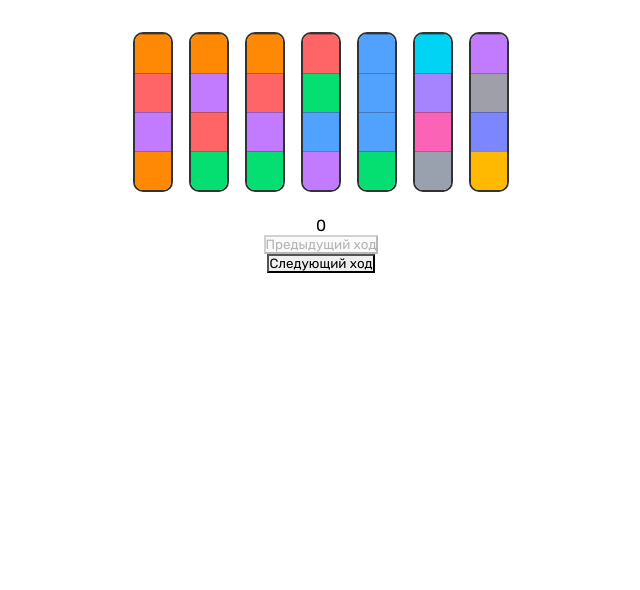
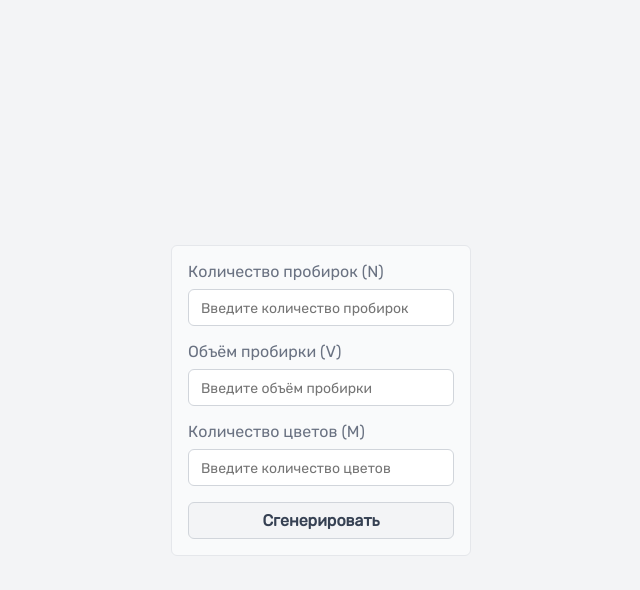
Before and after one commit to Kicshikxo/Liquid-Sort-Solver, a Vue app: page / in a window 1280 px wide. Shown: the top 590 px of the page, without its empty margins (319-959 px from the left). Built offline with nearby package versions, Linux system fonts and the light colour scheme.

Commit message:
feat: add sorter params form

```diff
--- a/src/App.vue
+++ b/src/App.vue
@@ -1,7 +1,80 @@
 <template>
-  <LiquidSort />
+  <main class="main">
+    <section class="page">
+      <form ref="form" class="form" @submit.prevent="onSubmit">
+        <div class="input__field">
+          <label for="city">Количество пробирок (N)</label>
+          <input
+            class="input"
+            type="number"
+            name="tubes-count"
+            placeholder="Введите количество пробирок"
+            required
+          />
+        </div>
+        <div class="input__field">
+          <label for="city">Объём пробирки (V)</label>
+          <input
+            class="input"
+            type="number"
+            name="tube-volume"
+            placeholder="Введите объём пробирки"
+            required
+          />
+        </div>
+        <div class="input__field">
+          <label for="city">Количество цветов (M)</label>
+          <input
+            class="input"
+            type="number"
+            name="color-count"
+            placeholder="Введите количество цветов"
+            required
+          />
+        </div>
+        <button class="button" type="submit">Сгенерировать</button>
+      </form>
+
+      <LiquidSort :tubes-count="tubesCount" :tube-volume="tubeVolume" :color-count="colorCount" />
+    </section>
+  </main>
 </template>
 
 <script setup lang="ts">
+import { ref } from 'vue'
 import LiquidSort from './components/LiquidSort.vue'
+
+const form = ref<HTMLFormElement | undefined>()
+
+const tubesCount = ref(0)
+const tubeVolume = ref(0)
+const colorCount = ref(0)
+
+function onSubmit() {
+  const formData = new FormData(form.value)
+
+  tubesCount.value = Number(formData.get('tubes-count'))
+  tubeVolume.value = Number(formData.get('tube-volume'))
+  colorCount.value = Number(formData.get('color-count'))
+}
 </script>
+
+<style scoped>
+.main {
+  flex: 1;
+  display: flex;
+  position: relative;
+  overflow-y: auto;
+  overflow-x: hidden;
+}
+.page {
+  display: flex;
+  flex-direction: column;
+  justify-content: center;
+  align-items: center;
+  width: 100%;
+  min-height: 100%;
+  position: absolute;
+  padding: 16px;
+}
+</style>
--- a/src/assets/css/main.css
+++ b/src/assets/css/main.css
@@ -9,3 +9,84 @@
   box-sizing: border-box;
   -webkit-tap-highlight-color: rgba(0, 0, 0, 0);
 }
+
+#app {
+  display: flex;
+  flex-direction: column;
+  width: 100vw;
+  min-width: 100vw;
+  max-width: 100vw;
+  height: 100dvh;
+  min-height: 100dvh;
+  max-height: 100dvh;
+  overflow: hidden;
+  background-color: var(--color-gray-100);
+}
+
+.container {
+  display: flex;
+  flex-direction: column;
+  background-color: var(--color-gray-50);
+  border: 1px solid var(--color-gray-200);
+  border-radius: 6px;
+  padding: 16px;
+  gap: 16px;
+}
+
+.form {
+  display: flex;
+  flex-direction: column;
+  gap: 16px;
+  width: 300px;
+  background-color: var(--color-gray-50);
+  border: 1px solid var(--color-gray-200);
+  border-radius: 6px;
+  padding: 16px;
+}
+
+.input {
+  font-size: 1rem;
+  padding: 0.5rem 0.75rem;
+  border-radius: 6px;
+  border: 1px solid #d1d5db;
+  color: #364153;
+  transition: border-color 0.2s;
+}
+.input::placeholder {
+  font-size: 0.875rem;
+}
+.input:focus {
+  border-color: #6a7282;
+}
+.input__field {
+  display: flex;
+  flex-direction: column;
+  gap: 8px;
+}
+.input__field label {
+  color: #6a7282;
+}
+
+.button {
+  cursor: pointer;
+
+  padding: 0.5rem 0.75rem;
+  font-size: 1rem;
+  font-weight: bold;
+  transition: background-color 0.2s, opacity 0.2s;
+  border-radius: 6px;
+
+  color: #364153;
+  background-color: #f3f4f6;
+  border: 1px solid #d1d5db;
+}
+.button:enabled:hover {
+  background-color: #e5e7eb;
+}
+.button:enabled:active {
+  background-color: #d1d5db;
+}
+.button:disabled {
+  cursor: progress;
+  opacity: 0.75;
+}
--- a/src/assets/ts/liquid-sort-solver.ts
+++ b/src/assets/ts/liquid-sort-solver.ts
@@ -44,8 +44,8 @@ export class LiquidSortSolver {
       ]
     }
 
-    const tubes: Tube[] = Array.from({ length: this._tubeCount }, () =>
-      Array(this._tubeVolume).fill(null),
+    const tubes: Tube[] = Array.from({ length: this.tubeCount }, () =>
+      Array(this.tubeVolume).fill(null),
     )
     for (let colorIndex = 0; colorIndex < this.colorCount; colorIndex++) {
       const start = colorIndex * this.tubeVolume
@@ -66,7 +66,7 @@ export class LiquidSortSolver {
     return { color: null, index: -1 }
   }
 
-  public pourColor(tubes: Tube[] = this._tubes, source: number, target: number): boolean {
+  public pourColor(tubes: Tube[] = this.tubes, source: number, target: number): boolean {
     const sourceTube = tubes[source]
     const targetTube = tubes[target]
 
@@ -110,7 +110,7 @@ export class LiquidSortSolver {
     )
   }
 
-  public checkTubesSolved(tubes: Tube[] = this._tubes): boolean {
+  public checkTubesSolved(tubes: Tube[] = this.tubes): boolean {
     return tubes.every(this.checkTubeSolved.bind(this))
   }
 
@@ -118,7 +118,7 @@ export class LiquidSortSolver {
     const checkedStates = new Set<string>()
 
     const queue: { tubes: Tube[]; moves: Move[] }[] = [
-      { tubes: this._tubes.map((tube) => [...tube]), moves: [] },
+      { tubes: this.tubes.map((tube) => [...tube]), moves: [] },
     ]
 
     while (queue.length > 0) {
--- a/src/components/LiquidSort.vue
+++ b/src/components/LiquidSort.vue
@@ -1,61 +1,79 @@
 <template>
-  <div class="puzzle">
+  <div v-if="tubesHistory.length" class="liquid-sort">
+    <div class="container">
       <div class="tubes">
+        <div class="tube-wrapper" v-for="(tube, tubeIndex) in currentHistoryState" :key="tubeIndex">
           <div
-        v-for="(tube, tubeIndex) in currentHistoryState"
-        :key="tubeIndex"
-        :class="['tube', { 'tube--solved': liquidSortSolver.checkTubeSolved(tube) }]"
-      >
+            :class="['tube-cap',{'tube-cap--visible':!tube.some((color: number | null) => color === null) && liquidSortSolver.checkTubeSolved(tube),}]"
+          ></div>
+          <div class="tube">
             <div
               v-for="(color, colorIndex) in [...tube].reverse()"
               :key="colorIndex"
               class="tube-color"
               :style="{
-            backgroundColor:
-              colorMap[color ?? Math.floor(Math.random() * Object.keys(colorMap).length)] || '#ccc',
+            backgroundColor: colorMap[color!] || 'var(--color-gray-200)',
           }"
             />
           </div>
         </div>
+      </div>
+    </div>
 
-    {{ currentHistoryIndex }}
-    <button @click="previousHistoryState" :disabled="currentHistoryIndex === 0">
-      Предыдущий ход
+    <div class="container">
+      <div>
+        Текущий шаг:
+        <input
+          v-model="currentHistoryIndex"
+          :max="tubesHistory.length - 1"
+          class="input"
+          type="number"
+        />
+      </div>
+      <div style="display: flex; gap: 16px">
+        <button class="button" @click="previousHistoryState" :disabled="currentHistoryIndex === 0">
+          Предыдущий шаг
         </button>
-    <button @click="nextHistoryState" :disabled="solutionShown">Следующий ход</button>
-    <p v-if="solutionShown">Решено за {{ liquidSortSolver.moves.length }} ходов</p>
+        <button
+          class="button"
+          @click="nextHistoryState"
+          :disabled="currentHistoryIndex >= tubesHistory.length || tubesHistory.length <= 1"
+        >
+          Следующий шаг
+        </button>
+      </div>
+    </div>
   </div>
 </template>
 
 <script setup lang="ts">
-import { computed, onMounted, ref } from 'vue'
+import { computed, ref, watch } from 'vue'
 import { LiquidSortSolver } from '../assets/ts/liquid-sort-solver'
+
 const props = withDefaults(
   defineProps<{
     tubesCount?: number
     tubeVolume?: number
-    colorsCount?: number
+    colorCount?: number
   }>(),
   {
-    tubesCount: 7,
+    tubesCount: 14,
     tubeVolume: 4,
-    colorsCount: 5,
-    // tubesCount: 14,
-    // tubeVolume: 4,
-    // colorsCount: 12,
+    colorCount: 12,
   },
 )
 
-const liquidSortSolver = ref(
-  new LiquidSortSolver(props.tubesCount, props.tubeVolume, props.colorsCount),
+const liquidSortSolver = computed(
+  () => new LiquidSortSolver(props.tubesCount, props.tubeVolume, props.colorCount),
 )
 
 const tubesHistory = computed(() => liquidSortSolver.value.getTubesHistory())
 const currentHistoryIndex = ref(0)
-const currentHistoryState = computed(() => tubesHistory.value[currentHistoryIndex.value])
-
-const solutionShown = computed(
-  () => currentHistoryIndex.value === liquidSortSolver.value.moves.length,
+const currentHistoryState = computed(
+  () =>
+    tubesHistory.value[
+      Math.max(0, Math.min(currentHistoryIndex.value, tubesHistory.value.length - 1))
+    ],
 )
 
 const colorMap: Record<string, string> = {
@@ -86,7 +104,9 @@ const colorMap: Record<string, string> = {
   24: 'var(--color-stone-400)',
 }
 
-onMounted(() => {
+watch(props, () => {
+  currentHistoryIndex.value = 0
+
   console.time('generateRandomTubes')
   liquidSortSolver.value.generateRandomTubes()
   console.timeEnd('generateRandomTubes')
@@ -111,41 +131,58 @@ function nextHistoryState() {
 </script>
 
 <style scoped>
-.puzzle {
+.liquid-sort {
   display: flex;
   flex-direction: column;
+  justify-content: center;
   align-items: center;
-  margin-top: 2rem;
+  padding: 16px;
+  gap: 16px;
 }
 
 .tubes {
   display: flex;
+  justify-content: center;
   flex-wrap: wrap;
   gap: 16px;
-  justify-content: center;
-  margin-bottom: 1.5rem;
 }
 
+.tube-wrapper {
+  display: flex;
+  flex-direction: column;
+  align-items: center;
+  position: relative;
+}
+.tube-cap {
+  display: none;
+  position: absolute;
+  width: 100%;
+  height: 20px;
+  background-color: var(--color-amber-600);
+  transform: translateY(-5px);
+  clip-path: polygon(10% 0%, 90% 0%, 80% 100%, 20% 100%);
+  border-radius: 10px 10px 0 0;
+  z-index: 1;
+}
+.tube-cap--visible {
+  display: block;
+}
 .tube {
   width: 40px;
-  height: 160px;
-  border: 2px solid #333;
-  border-radius: 10px;
+  height: 180px;
+  padding-top: 20px;
+  border-radius: 0 0 10px 10px;
   display: flex;
   flex-direction: column;
   justify-content: flex-end;
-  background: #eee;
+  background: var(--color-gray-200);
   overflow: hidden;
-  box-shadow: inset 0 0 3px rgba(0, 0, 0, 0.2);
-}
-.tube--solver {
-  background: red;
+  clip-path: polygon(10% 0%, 90% 0%, 100% 100%, 0% 100%);
 }
 
 .tube-color {
-  width: 100%;
-  height: 25%;
+  flex: 1;
   border-top: 1px solid rgba(0, 0, 0, 0.25);
-  transition: background 0.3s;
+  transition: background-color 0.3s;
 }
 </style>
```
Lines whose indentation alone changed are shown as unchanged.
